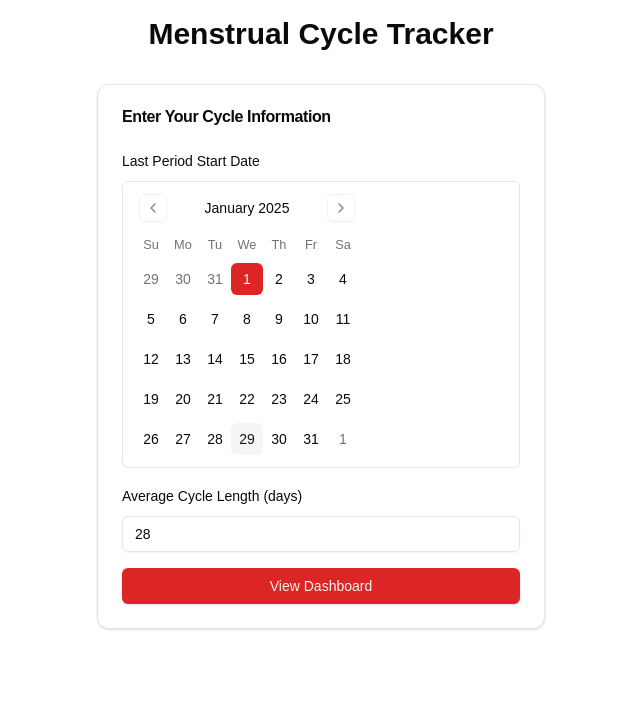
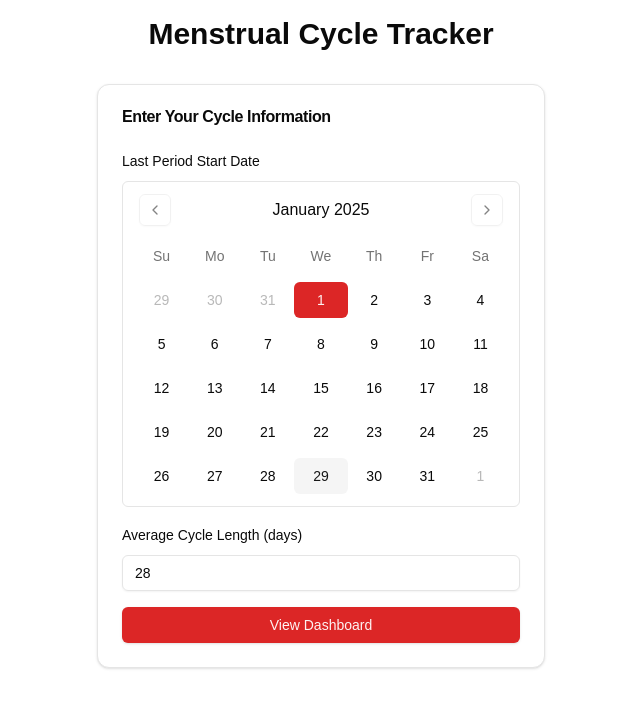
Before and after one commit to harryyking/HemoHeros, a Next.js app: page / in a window 1280 px wide. Shown: the top 708 px of the page, without its empty margins (319-959 px from the left). Built offline with nearby package versions, Linux system fonts and the light colour scheme; a web font is replaced by a local one.

Commit message:
new calendar edit

```diff
--- a/components/ui/calendar.tsx
+++ b/components/ui/calendar.tsx
@@ -18,44 +18,43 @@ function Calendar({
   return (
     <DayPicker
       showOutsideDays={showOutsideDays}
-      className={cn("p-3", className)}
+      className={cn("p-3 w-full max-w-screen-sm mx-auto", className)}
       classNames={{
-        months: "flex flex-col sm:flex-row space-y-4 sm:space-x-4 sm:space-y-0",
-        month: "space-y-4",
-        caption: "flex justify-center pt-1 relative items-center",
-        caption_label: "text-sm font-medium",
+        months: "flex flex-col sm:flex-row space-y-4 sm:space-x-4 sm:space-y-0 w-full",
+        month: "space-y-4 w-full",
+        caption: "flex justify-center pt-1 relative items-center px-8",
+        caption_label: "text-base font-medium",
         nav: "space-x-1 flex items-center",
         nav_button: cn(
           buttonVariants({ variant: "outline" }),
-          "h-7 w-7 bg-transparent p-0 opacity-50 hover:opacity-100"
+          "h-8 w-8 bg-transparent p-0 opacity-50 hover:opacity-100"
         ),
         nav_button_previous: "absolute left-1",
         nav_button_next: "absolute right-1",
         table: "w-full border-collapse space-y-1",
-        head_row: "flex",
-        head_cell:
-          "text-muted-foreground rounded-md w-8 font-normal text-[0.8rem]",
+        head_row: "flex w-full",
+        head_cell: "text-muted-foreground rounded-md w-full font-medium text-sm flex-1 py-2",
         row: "flex w-full mt-2",
         cell: cn(
-          "relative p-0 text-center text-sm focus-within:relative focus-within:z-20 [&:has([aria-selected])]:bg-accent [&:has([aria-selected].day-outside)]:bg-accent/50 [&:has([aria-selected].day-range-end)]:rounded-r-md",
+          "relative p-0 text-center text-sm focus-within:relative focus-within:z-20 flex-1",
+          "[&:has([aria-selected])]:bg-accent",
+          "[&:has([aria-selected].day-outside)]:bg-accent/50",
+          "[&:has([aria-selected].day-range-end)]:rounded-r-md",
           props.mode === "range"
             ? "[&:has(>.day-range-end)]:rounded-r-md [&:has(>.day-range-start)]:rounded-l-md first:[&:has([aria-selected])]:rounded-l-md last:[&:has([aria-selected])]:rounded-r-md"
             : "[&:has([aria-selected])]:rounded-md"
         ),
         day: cn(
           buttonVariants({ variant: "ghost" }),
-          "h-8 w-8 p-0 font-normal aria-selected:opacity-100"
+          "h-9 w-full p-0 font-normal aria-selected:opacity-100 hover:bg-accent/50"
         ),
         day_range_start: "day-range-start",
         day_range_end: "day-range-end",
-        day_selected:
-          "bg-primary text-primary-foreground hover:bg-primary hover:text-primary-foreground focus:bg-primary focus:text-primary-foreground",
+        day_selected: "bg-primary text-primary-foreground hover:bg-primary hover:text-primary-foreground focus:bg-primary focus:text-primary-foreground",
         day_today: "bg-accent text-accent-foreground",
-        day_outside:
-          "day-outside text-muted-foreground aria-selected:bg-accent/50 aria-selected:text-muted-foreground",
+        day_outside: "day-outside text-muted-foreground opacity-50 aria-selected:bg-accent/50 aria-selected:text-muted-foreground",
         day_disabled: "text-muted-foreground opacity-50",
-        day_range_middle:
-          "aria-selected:bg-accent aria-selected:text-accent-foreground",
+        day_range_middle: "aria-selected:bg-accent aria-selected:text-accent-foreground",
         day_hidden: "invisible",
         ...classNames,
       }}
@@ -71,6 +70,7 @@ function Calendar({
     />
   )
 }
+
 Calendar.displayName = "Calendar"
 
 export { Calendar }
```
